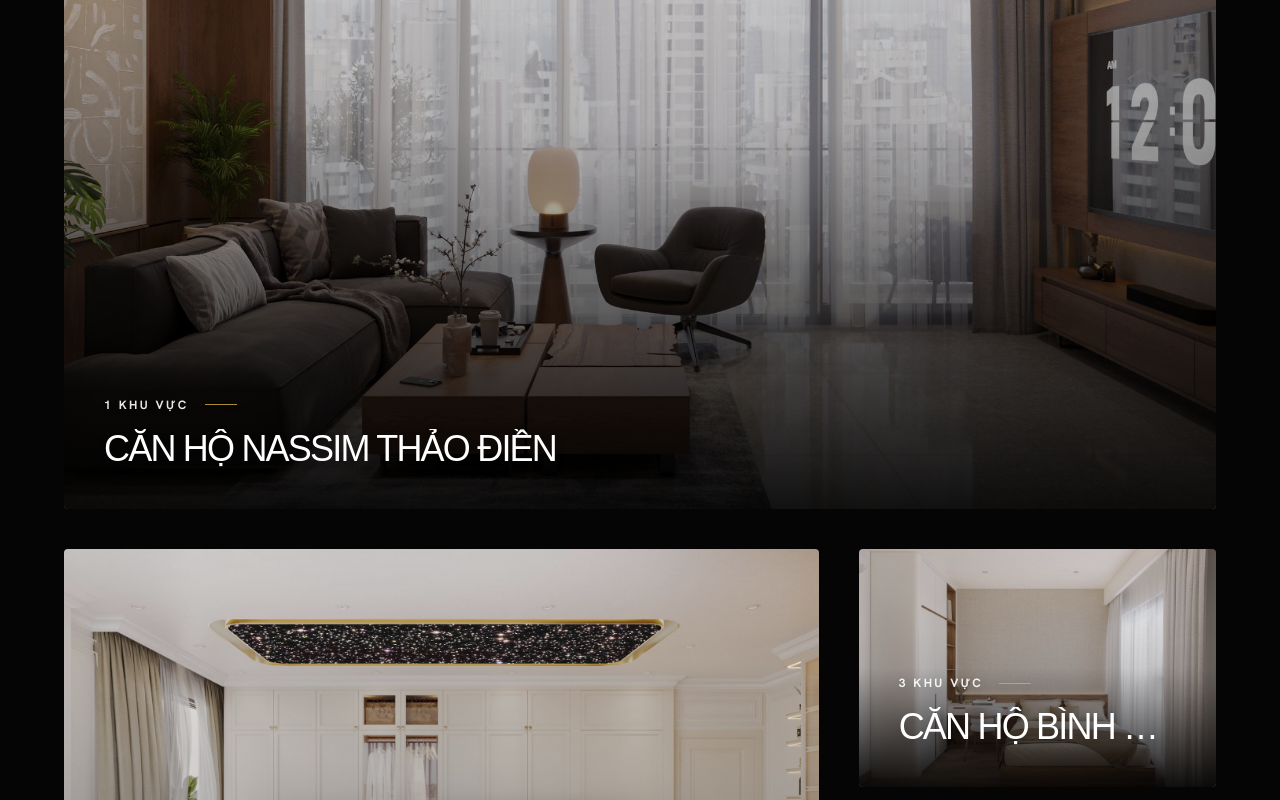
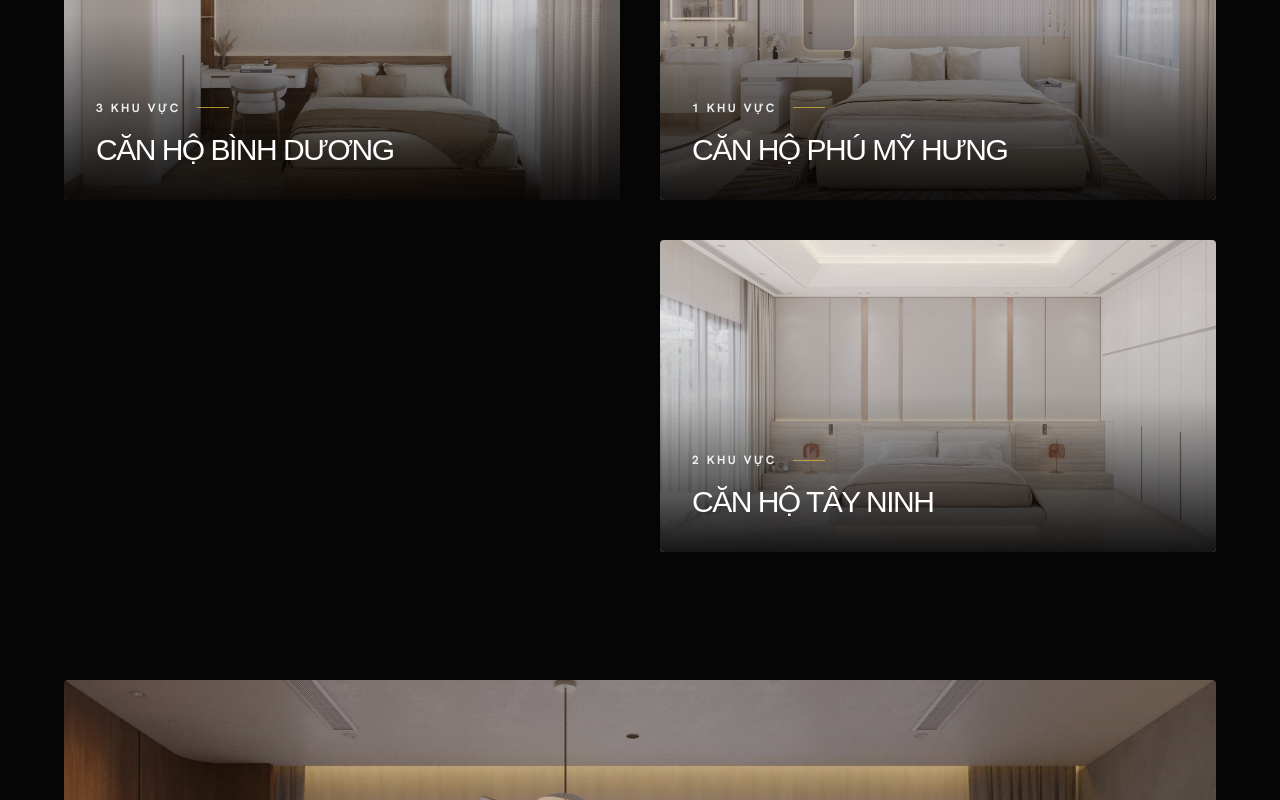
Before and after one commit to nktuanbasic/bigdream-web, a Next.js app: page /work in a window 1280 px wide. Shown: the part 1740-2540 px from the top of the page. Built offline with nearby package versions, Linux system fonts and the light colour scheme; no server answers.

Commit message:
feat: hybrid masonry grid layout for zero gaps and no cropping

```diff
--- a/src/components/work/WorkGridClient.tsx
+++ b/src/components/work/WorkGridClient.tsx
@@ -34,68 +34,31 @@ export default function WorkGridClient({ projects }: WorkGridClientProps) {
     "nha-lo-pho-binh-duong-tan-uyen"
   ];
 
-  // Sắp xếp lại để các dự án quan trọng lên đầu
-  const sortedProjects = [...projects].sort((a, b) => {
-    const aIsImportant = importantSlugs.includes(a.id);
-    const bIsImportant = importantSlugs.includes(b.id);
-    if (aIsImportant && !bIsImportant) return -1;
-    if (!aIsImportant && bIsImportant) return 1;
-    return 0;
-  });
+  // Separate primary and secondary projects
+  const importantProjects = projects.filter(p => importantSlugs.includes(p.id));
+  const normalProjects = projects.filter(p => !importantSlugs.includes(p.id));
 
+  // Hàm render thẻ project chung
+  const renderProjectCard = (project: ProjectData, isPrimary: boolean) => {
     return (
       <motion.div
-      variants={containerVariants}
-      initial="hidden"
-      animate="visible"
-      className="grid grid-cols-1 md:grid-cols-12 gap-6 md:gap-10 grid-flow-row-dense"
+        key={project.id}
+        variants={itemVariants}
+        className={`flex flex-col group ${isPrimary ? 'w-full mb-16 md:mb-32' : 'break-inside-avoid mb-6 md:mb-10 w-full'}`}
       >
-      {sortedProjects.map((project, i) => {
-        let colSpanClass = 'md:col-span-4';
-        let aspectClass = 'aspect-[3/4]';
-
-        const isImportant = importantSlugs.includes(project.id);
-
-        if (isImportant) {
-          // Các dự án quan trọng sẽ được ưu tiên chiếm diện tích lớn
-          const importantIndex = importantSlugs.indexOf(project.id);
-          if (importantIndex % 2 === 0) {
-            colSpanClass = 'md:col-span-12';
-            aspectClass = 'aspect-[16/9] lg:aspect-[21/9]';
-          } else {
-            colSpanClass = 'md:col-span-8';
-            aspectClass = 'aspect-[4/3]';
-          }
-        } else {
-          // Các dự án bình thường lấp đầy các ô còn lại
-          const cycle = i % 3;
-          if (cycle === 0) {
-            colSpanClass = 'md:col-span-4';
-            aspectClass = 'aspect-[3/4]';
-          } else if (cycle === 1) {
-            colSpanClass = 'md:col-span-4';
-            aspectClass = 'aspect-[4/5]';
-          } else {
-            colSpanClass = 'md:col-span-8';
-            aspectClass = 'aspect-[16/9]';
-          }
-        }
-
-        return (
-          <motion.div key={project.id} variants={itemVariants} className={`flex flex-col group ${colSpanClass}`}>
         <Link href={`/work/${project.id}`} className="relative block overflow-hidden rounded-sm bg-[#050505] w-full">
-              <div className={`relative w-full overflow-hidden`}>
+          <div className="relative w-full overflow-hidden">
             <img
               src={project.thumbnail}
               alt={project.title}
               className="w-full h-auto block transition-transform duration-[1.5s] ease-out group-hover:scale-105 filter grayscale-[20%] group-hover:grayscale-0"
             />
 
-                {/* Lớp gradient overlay để làm nổi bật chữ */}
+            {/* Lớp gradient overlay */}
             <div className="absolute inset-0 bg-gradient-to-t from-black/90 via-black/20 to-transparent group-hover:from-black/70 transition-colors duration-700 pointer-events-none"></div>
 
-                {/* Typography đưa vào TRONG ảnh theo đúng sketch */}
-                <div className="absolute bottom-0 left-0 w-full p-6 md:p-10 flex flex-col justify-end gap-4 z-10 pointer-events-none">
+            {/* Typography */}
+            <div className={`absolute bottom-0 left-0 w-full ${isPrimary ? 'p-8 md:p-16' : 'p-6 md:p-8'} flex flex-col justify-end gap-4 z-10 pointer-events-none`}>
               <div className="w-full flex items-center gap-4 text-xs tracking-[0.2em] text-white/90 uppercase font-bold drop-shadow-md">
                 <span>{project.rooms.length} Khu vực</span>
                 <div className="w-8 h-px bg-[#d4af37]/80 group-hover:bg-[#d4af37] group-hover:w-16 transition-all duration-500"></div>
@@ -105,7 +68,7 @@ export default function WorkGridClient({ projects }: WorkGridClientProps) {
               </div>
               <div className="w-full">
                 <h3
-                      className="font-display-lg text-2xl md:text-3xl lg:text-4xl text-white uppercase tracking-tighter drop-shadow-lg transition-transform duration-500 group-hover:-translate-y-2 truncate"
+                  className={`font-display-lg ${isPrimary ? 'text-4xl md:text-6xl lg:text-7xl' : 'text-2xl md:text-3xl'} text-white uppercase tracking-tighter drop-shadow-lg transition-transform duration-500 group-hover:-translate-y-2 truncate`}
                   style={{ fontFamily: '"Metrophobic", sans-serif' }}
                   title={project.title}
                 >
@@ -113,12 +76,49 @@ export default function WorkGridClient({ projects }: WorkGridClientProps) {
                 </h3>
               </div>
             </div>
-
           </div>
         </Link>
       </motion.div>
     );
-      })}
+  };
+
+  return (
+    <motion.div
+      variants={containerVariants}
+      initial="hidden"
+      animate="visible"
+      className="flex flex-col w-full"
+    >
+      {/* Khối Chính 1 */}
+      {importantProjects.length > 0 && renderProjectCard(importantProjects[0], true)}
+
+      {/* Khối Phụ 1 (Masonry 2 cột) */}
+      {normalProjects.length > 0 && (
+        <div className="columns-1 md:columns-2 gap-6 md:gap-10 w-full mb-16 md:mb-32">
+          {normalProjects.slice(0, 3).map(p => renderProjectCard(p, false))}
+        </div>
+      )}
+
+      {/* Khối Chính 2 */}
+      {importantProjects.length > 1 && renderProjectCard(importantProjects[1], true)}
+
+      {/* Khối Phụ 2 (Masonry 2 cột) */}
+      {normalProjects.length > 3 && (
+        <div className="columns-1 md:columns-2 gap-6 md:gap-10 w-full mb-16 md:mb-32">
+          {normalProjects.slice(3, 6).map(p => renderProjectCard(p, false))}
+        </div>
+      )}
+
+      {/* Khối Chính 3 & 4 */}
+      {importantProjects.length > 2 && renderProjectCard(importantProjects[2], true)}
+      {importantProjects.length > 3 && renderProjectCard(importantProjects[3], true)}
+
+      {/* Khối Phụ Cuối Cùng */}
+      {normalProjects.length > 6 && (
+        <div className="columns-1 md:columns-2 gap-6 md:gap-10 w-full mb-16 md:mb-32">
+          {normalProjects.slice(6).map(p => renderProjectCard(p, false))}
+        </div>
+      )}
     </motion.div>
   );
 }
```
Lines whose indentation alone changed are shown as unchanged.
